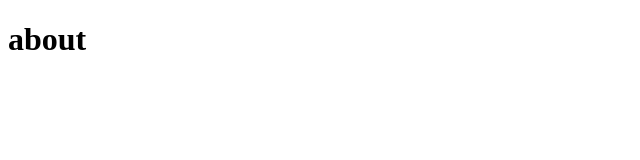
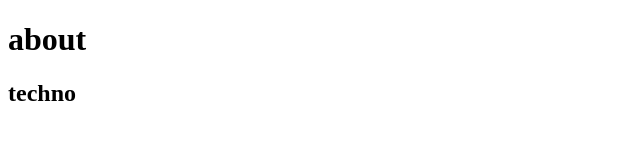
Before and after one commit to aniketMethi/upgrad_techno, a plain HTML site: page about.html in a window 1280 px wide. Shown: the whole page, without its empty margins (0-640 px from the left). Drawn offline with Linux system fonts and the light colour scheme.

Commit message:
added h2 techno

```diff
--- a/about.html
+++ b/about.html
@@ -8,5 +8,6 @@
 </head>
 <body>
     <h1>about</h1>
+    <h2>techno</h2>
 </body>
 </html>
```
